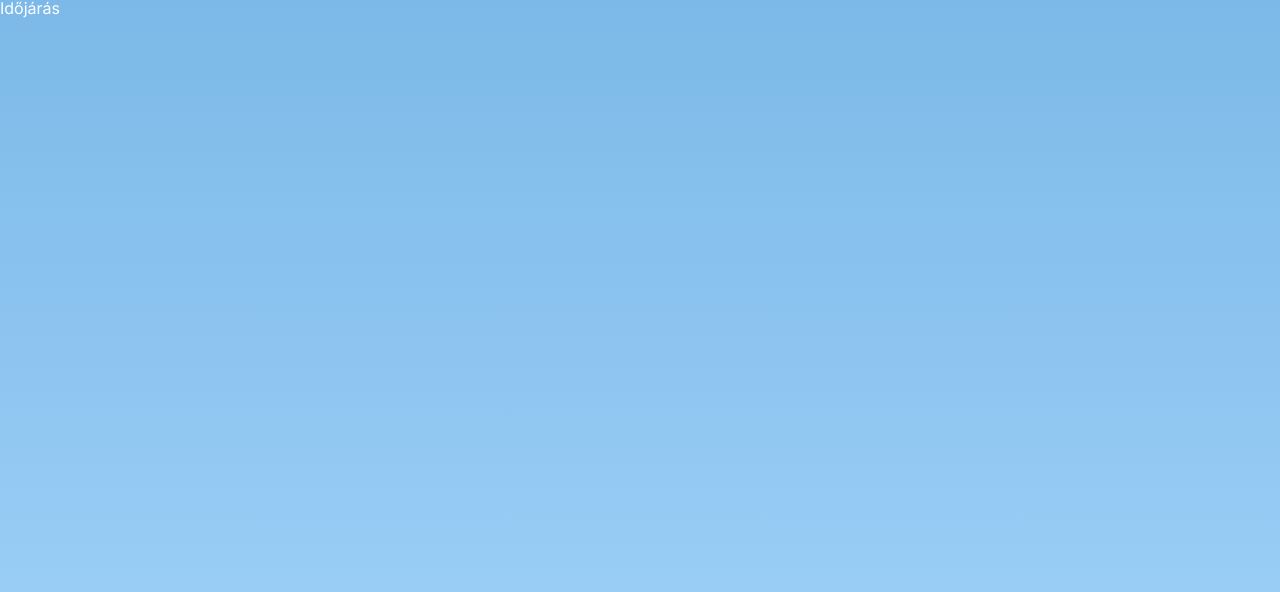
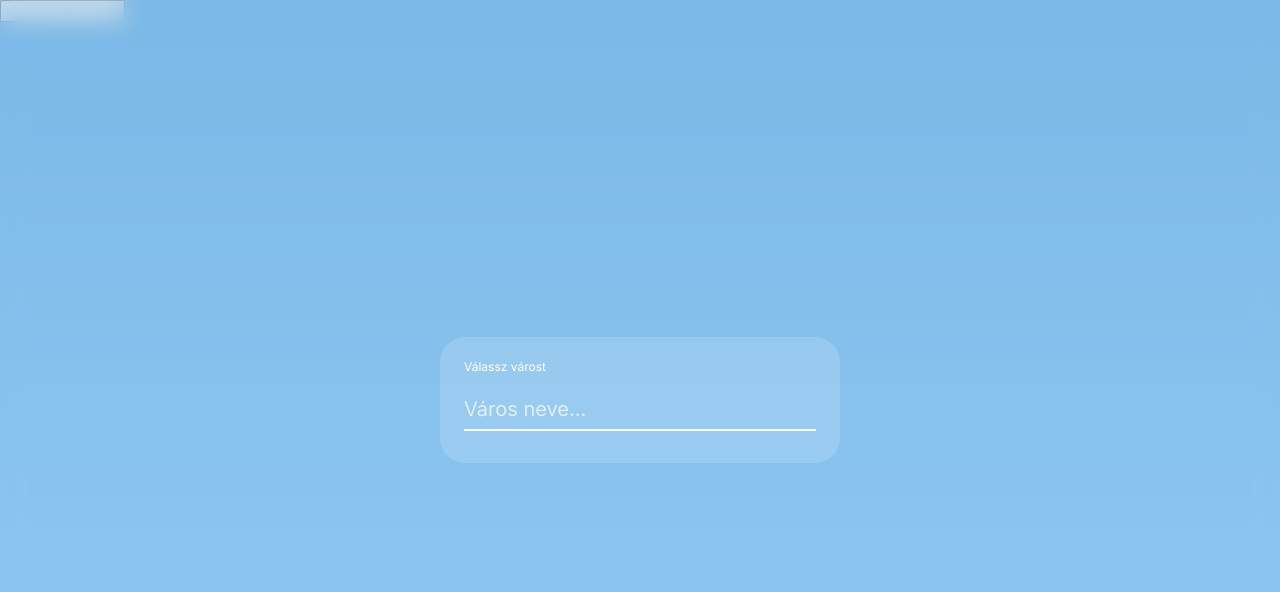
Before and after one commit to davidvasadi/medicover, a React (Vite) app: page / in a window 1280 px wide. Shown: the top 592 px of the page. Built offline with nearby package versions, Linux system fonts and the light colour scheme.

Commit message:
Add city search modal

```diff
--- a/src/App.tsx
+++ b/src/App.tsx
@@ -1,5 +1,28 @@
+import { useState } from "react";
+import { CitySearchModal } from "./components/city-search-modal/city-search-modal";
+import { useSelectedCity } from "./hooks/use-selected-city";
+
 function App() {
-  return <main>Időjárás</main>;
+  const { city, selectCity } = useSelectedCity();
+  // first visit: nothing saved yet, so ask for a city right away
+  const [isPickerOpen, setPickerOpen] = useState(city === null);
+
+  return (
+    <main>
+      <button type="button" onClick={() => setPickerOpen(true)}>
+        {city?.name ?? "Válassz várost"}
+      </button>
+
+      <CitySearchModal
+        open={isPickerOpen}
+        onOpenChange={setPickerOpen}
+        canClose={city !== null}
+        onSelect={(picked) => {
+          selectCity(picked);
+          setPickerOpen(false);
+        }}
+      />
+    </main>
+  );
 }
-
 export default App;
--- /dev/null
+++ b/src/components/city-search-modal/city-search-modal.module.css
@@ -0,0 +1,103 @@
+.overlay {
+  position: fixed;
+  inset: 0;
+  display: flex;
+  align-items: center;
+  justify-content: center;
+  padding: 16px;
+  background: rgb(124 185 232 / 40%);
+  backdrop-filter: blur(12px);
+}
+
+/* glassy box, rounded like the chart */
+.content {
+  position: relative;
+  width: 100%;
+  max-width: 400px;
+  max-height: 70vh;
+  overflow-y: auto;
+  padding: 24px;
+  border-radius: var(--radius-card);
+  background: rgb(255 255 255 / 15%);
+}
+
+.title {
+  margin-bottom: 16px;
+  font-size: var(--font-size-label);
+  font-weight: 400;
+}
+
+.input {
+  width: 100%;
+  padding: 8px 0;
+  border: 0;
+  border-bottom: 1px solid;
+  background: none;
+  color: inherit;
+  font: inherit;
+  font-size: var(--font-size-row);
+  outline: none;
+
+  &:focus {
+    border-bottom-width: 2px;
+  }
+
+  &::placeholder {
+    color: inherit;
+    opacity: 0.7;
+  }
+}
+
+.status {
+  margin-top: 16px;
+  font-size: var(--font-size-label);
+}
+
+.list {
+  margin-top: 8px;
+}
+
+.result {
+  display: grid;
+  gap: 4px;
+  width: 100%;
+  padding: 12px 0;
+  border: 0;
+  background: none;
+  text-align: left;
+  cursor: pointer;
+
+  &:hover {
+    opacity: 0.8;
+  }
+
+  &:focus-visible {
+    outline: 2px solid;
+    outline-offset: 4px;
+    border-radius: 8px;
+  }
+}
+
+.cityName {
+  font-size: var(--font-size-row);
+}
+
+.cityRegion {
+  font-size: var(--font-size-label);
+  opacity: 0.8;
+}
+
+.close {
+  position: absolute;
+  top: 18px;
+  right: 18px;
+  display: flex;
+  padding: 4px;
+  border: 0;
+  background: none;
+  cursor: pointer;
+
+  &:hover {
+    opacity: 0.8;
+  }
+}
--- /dev/null
+++ b/src/components/city-search-modal/city-search-modal.tsx
@@ -0,0 +1,94 @@
+import { useState } from "react";
+import * as Dialog from "@radix-ui/react-dialog";
+import { XIcon } from "@phosphor-icons/react";
+import type { City } from "../../api/open-meteo";
+import { useCitySearch } from "../../hooks/use-city-search";
+import styles from "./city-search-modal.module.css";
+
+type Props = {
+  open: boolean;
+  onOpenChange: (open: boolean) => void;
+  canClose: boolean; // false until the user has picked a city
+  onSelect: (city: City) => void;
+};
+
+export function CitySearchModal({
+  open,
+  onOpenChange,
+  canClose,
+  onSelect,
+}: Props) {
+  const [query, setQuery] = useState("");
+  const { data: cities = [], isFetching, isError } = useCitySearch(query);
+  const searchText = query.trim();
+
+  // one message at a time under the input
+  let status = "";
+  if (searchText.length >= 2) {
+    if (isFetching) status = "Keresés…";
+    else if (isError) status = "Nem sikerült a keresés, próbáld újra.";
+    else if (cities.length === 0)
+      status = `Nincs találat erre: „${searchText}”`;
+  }
+
+  function handleSelect(city: City) {
+    onSelect(city);
+    setQuery("");
+  }
+
+  // on first visit Esc and outside clicks shouldn't close the picker
+  function keepOpenIfNeeded(event: Event) {
+    if (!canClose) event.preventDefault();
+  }
+
+  return (
+    <Dialog.Root open={open} onOpenChange={onOpenChange}>
+      <Dialog.Portal>
+        <Dialog.Overlay className={styles.overlay}>
+          <Dialog.Content
+            className={styles.content}
+            onEscapeKeyDown={keepOpenIfNeeded}
+            onInteractOutside={keepOpenIfNeeded}
+            aria-describedby={undefined}
+          >
+            <Dialog.Title className={styles.title}>Válassz várost</Dialog.Title>
+
+            <input
+              className={styles.input}
+              type="search"
+              placeholder="Város neve…"
+              value={query}
+              onChange={(event) => setQuery(event.target.value)}
+            />
+
+            {status && <p className={styles.status}>{status}</p>}
+
+            <ul className={styles.list}>
+              {cities.map((city) => (
+                <li key={city.id}>
+                  <button
+                    type="button"
+                    className={styles.result}
+                    onClick={() => handleSelect(city)}
+                  >
+                    <span className={styles.cityName}>{city.name}</span>
+                    {/* e.g. "Pest, Magyarország", helps tell same-named towns apart */}
+                    <span className={styles.cityRegion}>
+                      {[city.admin1, city.country].filter(Boolean).join(", ")}
+                    </span>
+                  </button>
+                </li>
+              ))}
+            </ul>
+
+            {canClose && (
+              <Dialog.Close className={styles.close} aria-label="Bezárás">
+                <XIcon size={20} />
+              </Dialog.Close>
+            )}
+          </Dialog.Content>
+        </Dialog.Overlay>
+      </Dialog.Portal>
+    </Dialog.Root>
+  );
+}
--- /dev/null
+++ b/src/hooks/use-city-search.ts
@@ -0,0 +1,17 @@
+import { useQuery } from "@tanstack/react-query";
+import { searchCities } from "../api/open-meteo";
+import { useDebouncedValue } from "./use-debounced-value";
+
+// the API returns nothing useful for a single character
+const MIN_LENGTH = 2;
+
+export function useCitySearch(query: string) {
+  const debouncedQuery = useDebouncedValue(query.trim());
+
+  return useQuery({
+    queryKey: ["cities", debouncedQuery],
+    queryFn: ({ signal }) => searchCities(debouncedQuery, signal),
+    enabled: debouncedQuery.length >= MIN_LENGTH,
+    staleTime: 5 * 60 * 1000, // same search within 5 minutes comes from cache
+  });
+}
--- /dev/null
+++ b/src/hooks/use-debounced-value.ts
@@ -0,0 +1,13 @@
+import { useEffect, useState } from "react";
+
+// updates only after the user stops typing for `delay` ms
+export function useDebouncedValue<Value>(value: Value, delay = 300): Value {
+  const [debounced, setDebounced] = useState(value);
+
+  useEffect(() => {
+    const timer = setTimeout(() => setDebounced(value), delay);
+    return () => clearTimeout(timer);
+  }, [value, delay]);
+
+  return debounced;
+}
--- a/src/main.tsx
+++ b/src/main.tsx
@@ -1,11 +1,16 @@
 import { StrictMode } from "react";
 import { createRoot } from "react-dom/client";
+import { QueryClient, QueryClientProvider } from "@tanstack/react-query";
 import "@fontsource/inter/400.css";
 import "./styles/global.css";
 import App from "./App.tsx";
 
+const queryClient = new QueryClient();
+
 createRoot(document.getElementById("root")!).render(
   <StrictMode>
-    <App />
+    <QueryClientProvider client={queryClient}>
+      <App />
+    </QueryClientProvider>
   </StrictMode>,
 );
--- a/src/styles/global.css
+++ b/src/styles/global.css
@@ -15,11 +15,7 @@ body {
   font-family: var(--font-family);
   line-height: 1;
   color: var(--color-text);
-  background: linear-gradient(
-    180deg,
-    var(--color-bg-top),
-    var(--color-bg-bottom)
-  );
+  background: var(--bg-gradient);
 }
 
 /* Reset default browser spacing */
--- a/src/styles/variables.css
+++ b/src/styles/variables.css
@@ -7,6 +7,7 @@
   --color-bg-bottom: #a3d4fa;
   --color-text: #ffffff;
   --color-line: rgb(255 255 255 / 50%);
+  --bg-gradient: linear-gradient(var(--color-bg-top), var(--color-bg-bottom));
 
   /* Typography - Inter 400 */
   --font-family: "Inter", system-ui, sans-serif;
```
